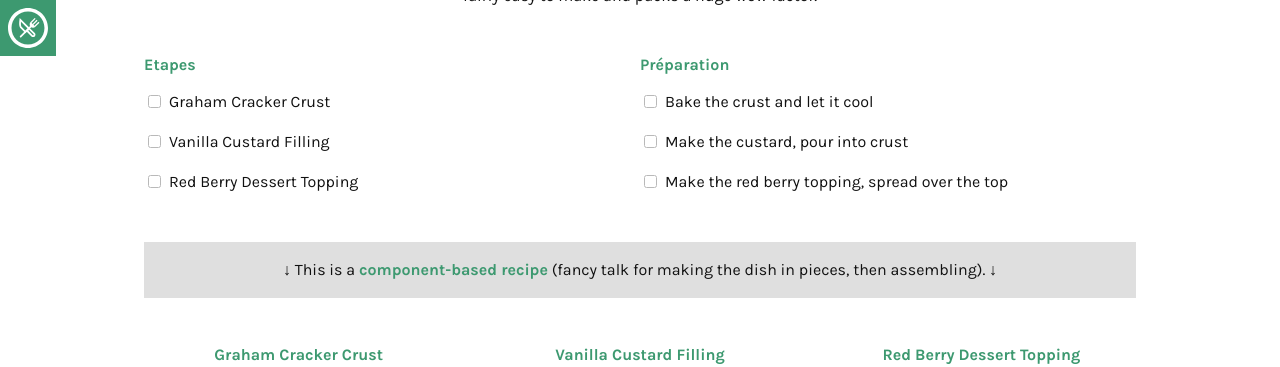
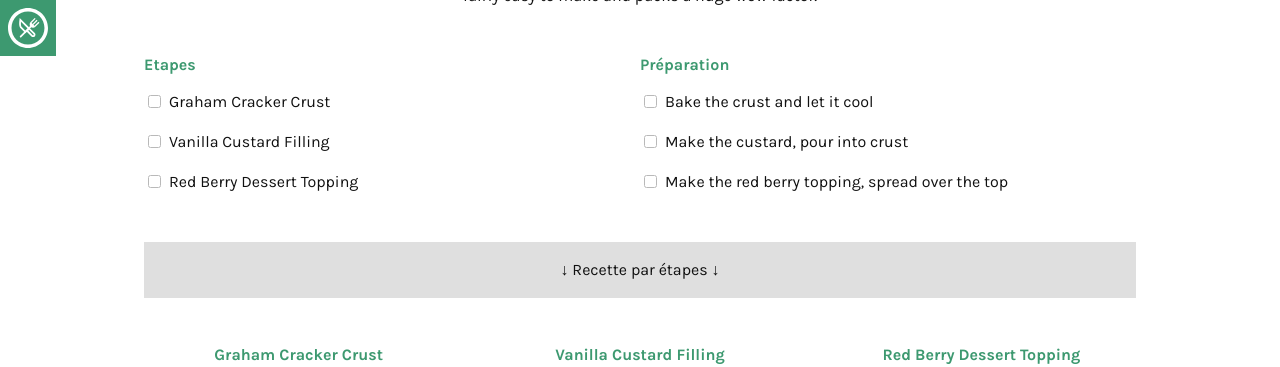
Before and after one commit to diese-french/malaubid, a Jekyll site: the page built from _recipes/red-berry-tart.md, in a window 1280 px wide and 900 px high, scrolled down 922 px, cut to the strip 0-367 px from the top of the window. Built offline with Jekyll 4.4.1, drawn with Linux system fonts in a browser that asks for light colours; nearby versions of some CDN libraries.

Commit message:
Changing recipe template for the step-based

```diff
--- a/_layouts/recipe.html
+++ b/_layouts/recipe.html
@@ -70,7 +70,7 @@ layout: default
   {% if page.components %}
 
   <div class="components bg-darken-2 p2 mt3 mb3 center">
-    &darr; This is a <strong class="olive">component-based recipe</strong> (fancy talk for making the dish in pieces, then assembling). &darr;
+    &darr; Recette par étapes &darr;
   </div>
 
   <div class="clearfix mxn2">
```
